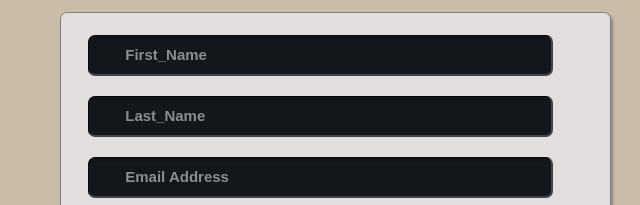
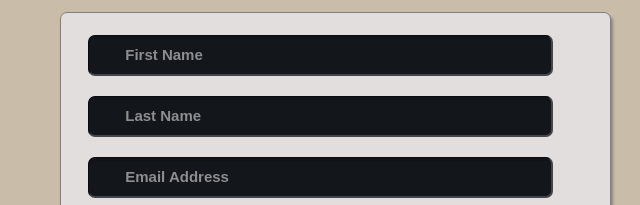
Before and after one commit to kuneck/HTML-and-CSS-Projects, a plain HTML site: page Project/index.html in a window 1280 px wide. Shown: the part 2294-2499 px from the top of the page, 305-945 px from the left. Drawn offline with Linux system fonts and the light colour scheme.

Commit message:
Update index.html

```diff
--- a/Project/index.html
+++ b/Project/index.html
@@ -164,8 +164,8 @@
 						</p>
 						<div class="form-rsvp">
 							<form action="" method="post">
-								<input class="rsvp" type="text" value="First_Name">
-								<input class="rsvp" type="text" value="Last_Name">
+								<input class="rsvp" type="text" value="First Name">
+								<input class="rsvp" type="text" value="Last Name">
 								<input class="rsvp" type="text" value="Email Address">
 								<input class="rsvp" type="text" value="Phone Number">
 								<div class="form-spacer">
```
